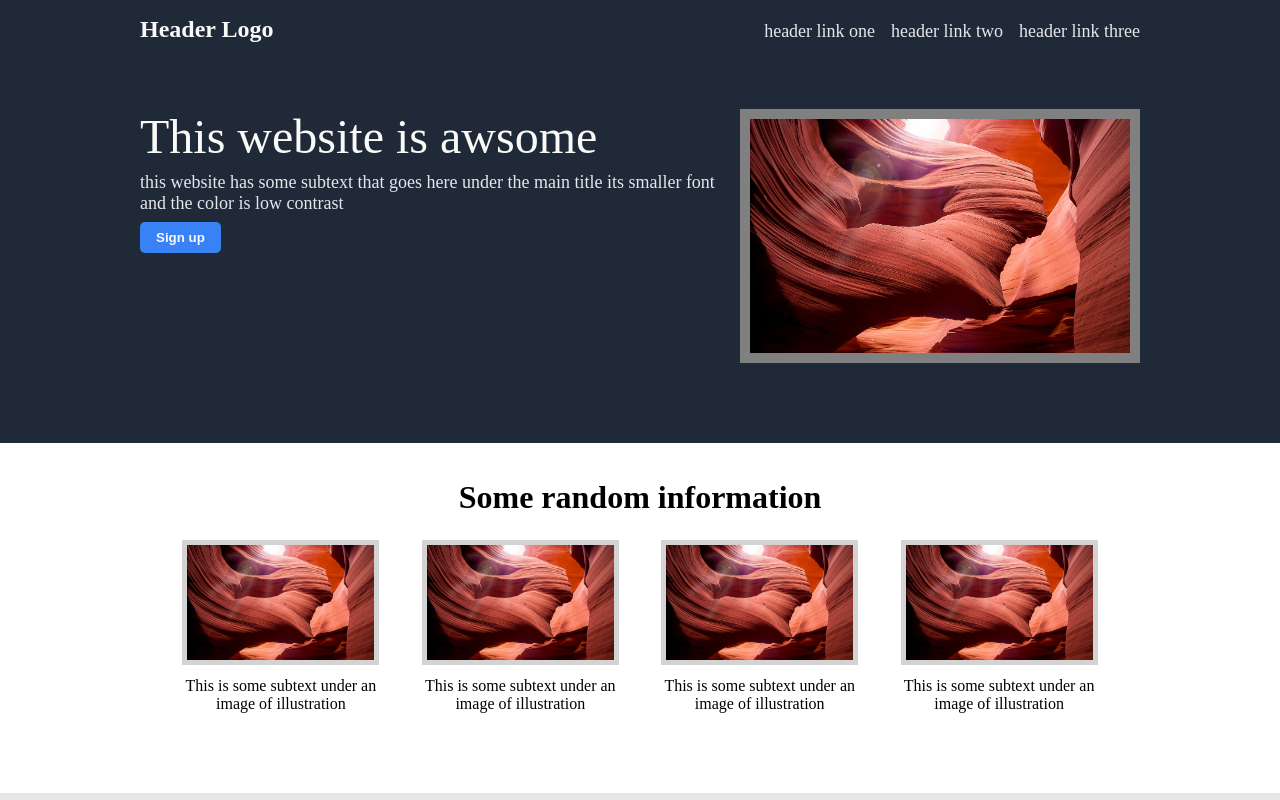
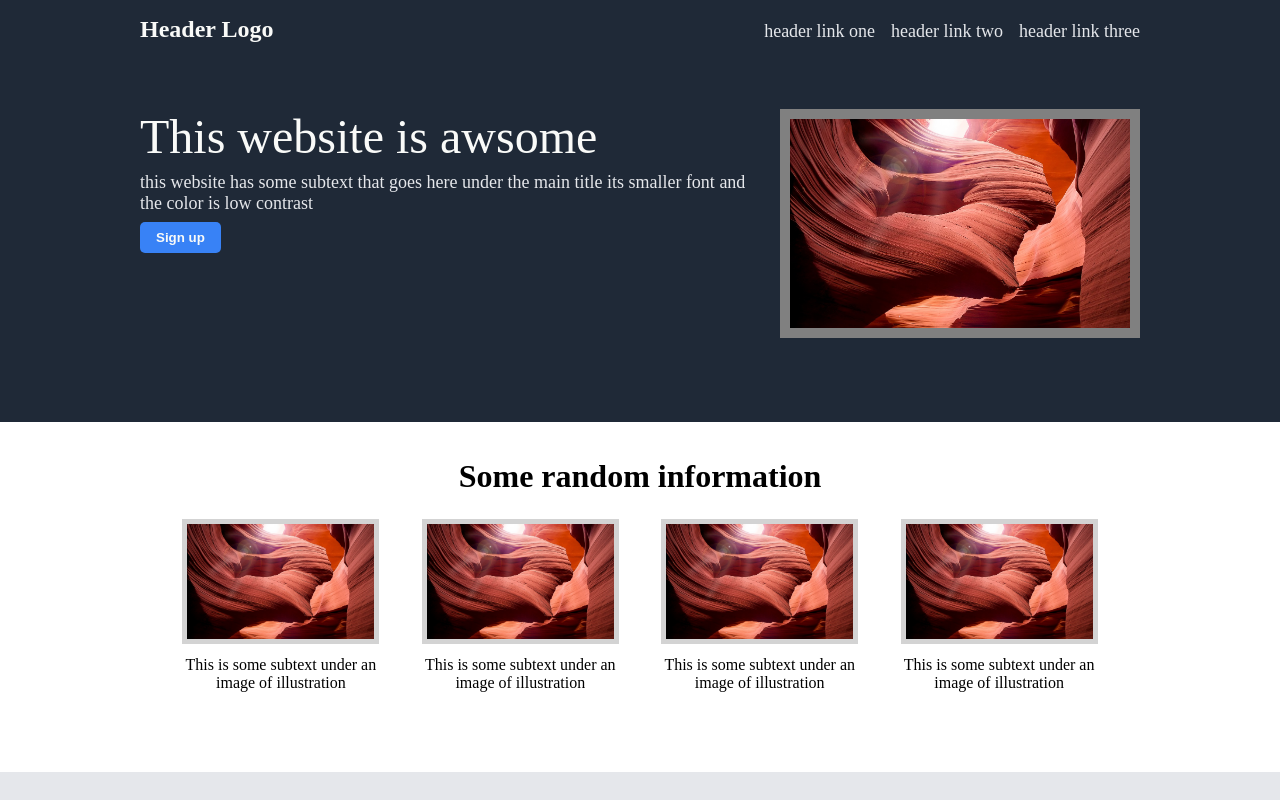
Before and after one commit to HakasOD/landing-page-odin, a plain HTML site: page index.html in a window 1280 px wide. Shown: the top 800 px of the page. Drawn offline with Linux system fonts and the light colour scheme.

Commit message:
Fix image resizing to an extent

```diff
--- a/index.html
+++ b/index.html
@@ -27,7 +27,9 @@
                     </p>
                     <button >Sign up</button>
                 </div>
-                <img src="images/antelope-canyon-6305458_1280.jpg" alt="incredible">
+                <div class="image">
+                    <img src="images/antelope-canyon-6305458_1280.jpg" alt="incredible">
+                </div>
             </div>
         </div>
     </div>
--- a/style.css
+++ b/style.css
@@ -98,6 +98,10 @@ button {
     font-weight: bolder;
 }
 
+.hero .image {
+    flex-shrink: 0.5;
+    height: auto;
+}
 
 
 /* Information section */
```
